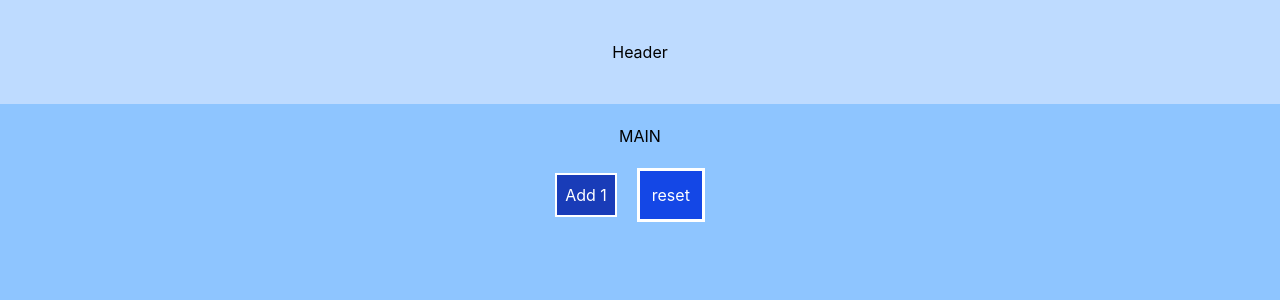
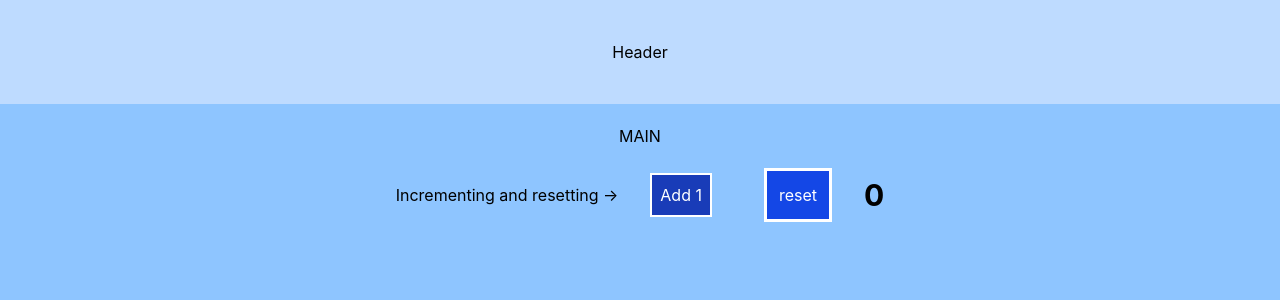
Before and after one commit to gianlucadecampo/react-binding, a React (Vite) app: page / in a window 1280 px wide. Shown: the top 300 px of the page. Built offline with nearby package versions, Linux system fonts and the light colour scheme.

Commit message:
implement button.jsx

```diff
--- a/src/components/ui/Button.jsx
+++ b/src/components/ui/Button.jsx
@@ -1,8 +1,21 @@
+import { useState } from "react"
+
 export default function Button() {
+    const [count, setCount] = useState(0);
+    function adding() {
+        setCount(count + 1);
+    }
+
+    function reset() {
+        setCount(0);
+    }
+
     return (
-        <div>
-            <button className="border-2 mt-5 border-white p-2 bg-blue-800 text-white">Add 1</button>
-            <button className="border-3 m-5 border-white p-3 bg-blue-700 text-white">reset</button>
+        <div className="flex gap-3 justify-center place-items-center">
+            <p>Incrementing and resetting {'->'}</p>
+            <button onClick={adding} className="border-2 m-5 border-white p-2 bg-blue-800 text-white">Add 1</button>
+            <button onClick={reset} className="border-3 m-5 border-white p-3 bg-blue-700 text-white">reset</button>
+            <span className="font-bold text-3xl">{count}</span>
         </div>
     )
 }
```
